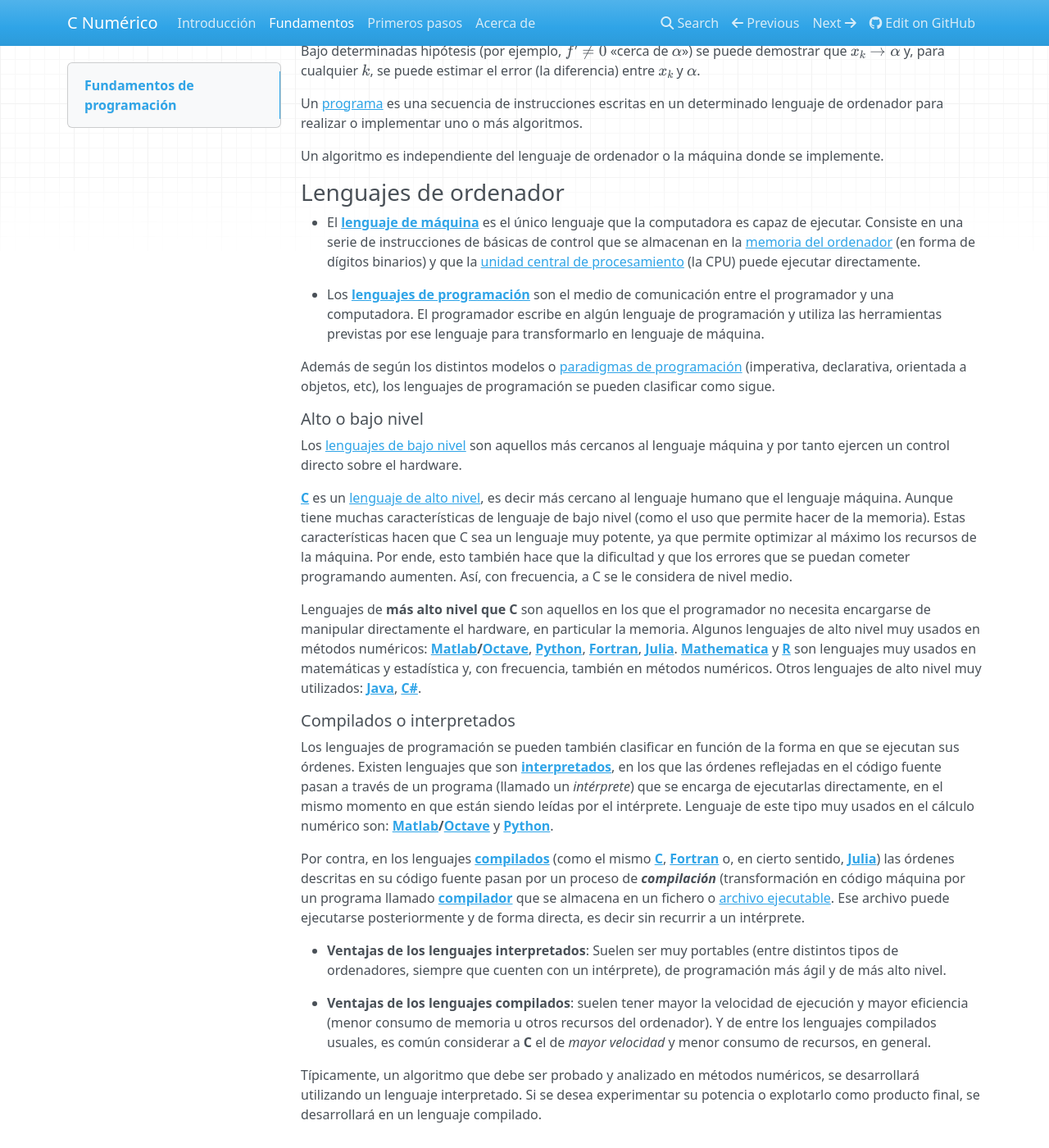
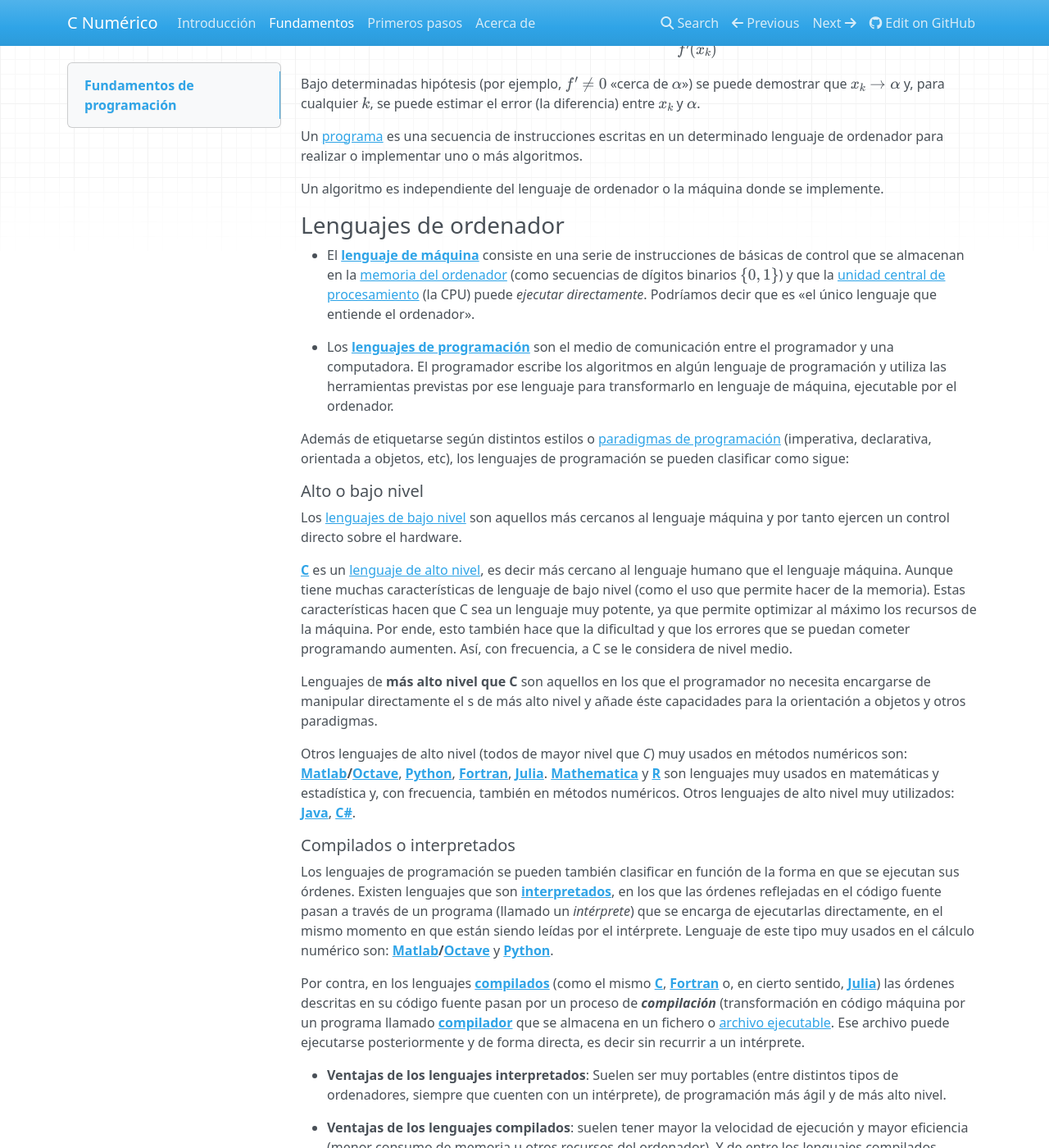
Before and after one commit to rrgalvan/Fundamentos_MN, an MkDocs documentation site: the page built from docs/fundamentos.md, in a window 1280 px wide and 1400 px high, scrolled down 544 px. Shown: the whole window at 82% size. Built offline with MkDocs 1.6.1, drawn with Linux system fonts in a browser that asks for light colours; nearby versions of some CDN libraries; formulas are drawn with MathJax 3; some of the changed text lies outside the part shown.

```diff
--- a/docs/fundamentos.md
+++ b/docs/fundamentos.md
@@ -1,6 +1,8 @@
 ## Fundamentos de programación
 
-### ¿Qué es un algoritmo?
+En esta sección se introducen de forma breve conceptos que serán útiles más adelante.
+
+### Algoritmos
 
 Sin entrar en una definición más precisa, entenderemos por [algoritmo](https://es.wikipedia.org/wiki/Algoritmo) a un conjunto de pasos, instrucciones o acciones lógicas que se deben seguir para resolver un problema, de forma que:
 
@@ -26,21 +28,22 @@
 
 ### Lenguajes de ordenador
 
-- El **[lenguaje de máquina](https://es.wikipedia.org/wiki/Lenguaje_de_máquina)** es el único lenguaje que la computadora es capaz de ejecutar. Consiste en una serie de instrucciones de básicas de control que se almacenan en la [memoria del ordenador](https://es.wikipedia.org/wiki/Memoria_(inform%C3%A1tica)) (en forma de dígitos binarios) y que la [unidad central de procesamiento](https://es.wikipedia.org/wiki/Unidad_central_de_procesamiento) (la CPU) puede ejecutar directamente.
+- El **[lenguaje de máquina](https://es.wikipedia.org/wiki/Lenguaje_de_máquina)** consiste en una serie de instrucciones de básicas de control que se almacenan en la [memoria del ordenador](https://es.wikipedia.org/wiki/Memoria_(inform%C3%A1tica)) (como secuencias de dígitos binarios $\{0,1\}$) y que la [unidad central de procesamiento](https://es.wikipedia.org/wiki/Unidad_central_de_procesamiento) (la CPU) puede *ejecutar directamente*. Podríamos decir que es «el único lenguaje que entiende el ordenador».
 
 <!-- end list -->
 
   - Los **[lenguajes de
-    programación](https://es.wikipedia.org/wiki/Lenguaje_de_programación)** son el
-    medio de comunicación entre el programador y una computadora. El
-    programador escribe en algún lenguaje de programación y utiliza las
-    herramientas previstas por ese lenguaje para transformarlo en
-    lenguaje de máquina.
+    programación](https://es.wikipedia.org/wiki/Lenguaje_de_programación)**
+    son el medio de comunicación entre el programador y una
+    computadora. El programador escribe los algoritmos en algún
+    lenguaje de programación y utiliza las herramientas previstas por
+    ese lenguaje para transformarlo en lenguaje de máquina, ejecutable
+    por el ordenador.
 
 <!-- end list -->
 
 
-Además de según los distintos modelos o [paradigmas de programación](https://es.wikipedia.org/wiki/Paradigma_de_programaci%C3%B3n)  (imperativa, declarativa, orientada a objetos, etc), los lenguajes de programación se pueden clasificar como sigue.
+Además de etiquetarse según distintos estilos o [paradigmas de programación](https://es.wikipedia.org/wiki/Paradigma_de_programaci%C3%B3n)  (imperativa, declarativa, orientada a objetos, etc), los lenguajes de programación se pueden clasificar como sigue:
 
 ##### Alto o bajo nivel
 
@@ -53,10 +56,13 @@
 también hace que la dificultad y que los errores que se puedan cometer
 programando aumenten. Así, con frecuencia, a C se le considera de nivel medio.
 
+
 Lenguajes de **más alto nivel que C** son aquellos en los que el
 programador no necesita encargarse de manipular directamente el
-hardware, en particular la memoria. Algunos lenguajes de alto nivel
-muy usados en métodos numéricos:
+s de más alto nivel y añade éste capacidades para la orientación a objetos y otros paradigmas.
+
+Otros lenguajes de alto nivel (todos de mayor nivel que *C*)
+muy usados en métodos numéricos son:
 **[Matlab](https://es.wikipedia.org/wiki/MATLAB)/[Octave](https://es.wikipedia.org/wiki/GNU_Octave)**,
 **[Python](https://es.wikipedia.org/wiki/Python)**, **[Fortran](https://es.wikipedia.org/wiki/Fortran)**, **[Julia](https://es.wikipedia.org/wiki/Julia_(lenguaje_de_programaci%C3%B3n))**.
 **[Mathematica](https://es.wikipedia.org/wiki/Mathematica)** y **[R](https://es.wikipedia.org/wiki/R_(lenguaje_de_programaci%C3%B3n))** son lenguajes muy usados en matemáticas y estadística y, con frecuencia, también en métodos numéricos.
```
